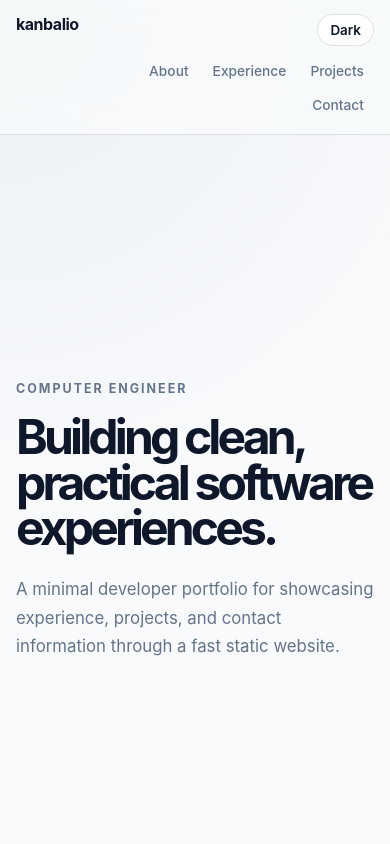
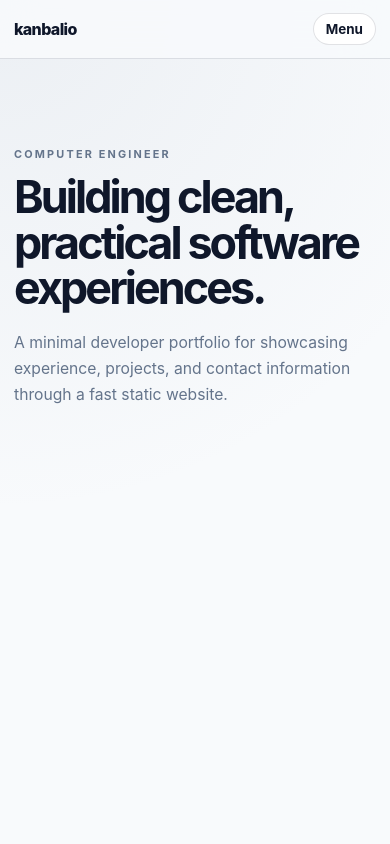
Before and after one commit to pjpangilinan/kanbalio, a React (Vite) app: page / in a window 390 px wide. Shown: the top 844 px of the page. Built offline with nearby package versions, Linux system fonts and the light colour scheme.

Commit message:
Added mobile navigation

```diff
--- a/src/App.css
+++ b/src/App.css
@@ -38,6 +38,7 @@ body {
   margin: 0;
   min-width: 320px;
   min-height: 100vh;
+  overflow-x: hidden;
   background:
     radial-gradient(circle at top left, rgba(148, 163, 184, 0.12), transparent 32rem),
     var(--background);
@@ -65,11 +66,12 @@ button {
   top: 0;
   z-index: 20;
   border-bottom: 1px solid var(--border);
-  background: color-mix(in srgb, var(--background) 82%, transparent);
+  background: color-mix(in srgb, var(--background) 90%, transparent);
   backdrop-filter: blur(18px);
 }
 
 .navbar {
+  position: relative;
   width: min(1120px, calc(100% - 32px));
   height: 72px;
   margin: 0 auto;
@@ -81,23 +83,17 @@ button {
 
 .brand {
   font-size: 1rem;
-  font-weight: 700;
-  letter-spacing: -0.03em;
+  font-weight: 800;
+  letter-spacing: -0.04em;
 }
 
-.nav-actions {
-  display: flex;
-  align-items: center;
-  gap: 16px;
-}
-
-.nav-links {
+.desktop-nav {
   display: flex;
   align-items: center;
   gap: 4px;
 }
 
-.nav-links a {
+.desktop-nav a {
   border-radius: 999px;
   padding: 8px 12px;
   color: var(--muted);
@@ -108,30 +104,47 @@ button {
     background-color 180ms ease;
 }
 
-.nav-links a:hover {
+.desktop-nav a:hover {
   background: var(--surface-soft);
   color: var(--text);
 }
 
-.theme-toggle {
+.theme-toggle,
+.menu-button {
   cursor: pointer;
   border: 1px solid var(--border);
-  border-radius: 999px;
-  padding: 8px 14px;
   background: var(--surface);
   color: var(--text);
-  font-size: 0.9rem;
-  font-weight: 600;
-  box-shadow: none;
   transition:
     transform 180ms ease,
     border-color 180ms ease,
     background-color 180ms ease;
 }
 
-.theme-toggle:hover {
+.theme-toggle {
+  margin-left: 8px;
+  border-radius: 999px;
+  padding: 8px 14px;
+  font-size: 0.9rem;
+  font-weight: 600;
+}
+
+.menu-button {
+  display: none;
+  border-radius: 999px;
+  padding: 7px 12px;
+  font-size: 0.84rem;
+  font-weight: 700;
+}
+
+.theme-toggle:hover,
+.menu-button:hover {
   transform: translateY(-1px);
   border-color: color-mix(in srgb, var(--accent) 36%, var(--border));
+}
+
+.mobile-menu {
+  display: none;
 }
 
 .page-section {
@@ -202,44 +215,121 @@ h2 {
 }
 
 @media (max-width: 760px) {
-  .navbar {
-    height: auto;
-    min-height: 72px;
-    padding: 14px 0;
-    align-items: flex-start;
+  html {
+    scroll-padding-top: 72px;
   }
 
-  .nav-actions {
-    flex-direction: column-reverse;
-    align-items: flex-end;
-    gap: 10px;
+  .navbar {
+    width: min(100% - 28px, 1120px);
+    height: 58px;
   }
 
-  .nav-links {
-    flex-wrap: wrap;
-    justify-content: flex-end;
+  .desktop-nav {
+    display: none;
   }
 
-  .nav-links a {
-    padding: 7px 10px;
-    font-size: 0.86rem;
+  .menu-button {
+    display: inline-flex;
+    align-items: center;
+    justify-content: center;
   }
 
-  .theme-toggle {
-    padding: 7px 12px;
-    font-size: 0.84rem;
+  .mobile-menu {
+    position: absolute;
+    top: 66px;
+    right: 14px;
+    display: flex;
+    width: min(220px, calc(100vw - 28px));
+    flex-direction: column;
+    gap: 4px;
+    border: 1px solid var(--border);
+    border-radius: 18px;
+    padding: 8px;
+    background: var(--surface);
+    box-shadow: var(--shadow);
+    opacity: 0;
+    pointer-events: none;
+    transform: translateY(-8px);
+    transition:
+      opacity 160ms ease,
+      transform 160ms ease;
+  }
+
+  .mobile-menu.is-open {
+    opacity: 1;
+    pointer-events: auto;
+    transform: translateY(0);
+  }
+
+  .mobile-menu a,
+  .mobile-menu button {
+    width: 100%;
+    cursor: pointer;
+    border: 0;
+    border-radius: 12px;
+    padding: 10px 11px;
+    background: transparent;
+    color: var(--muted);
+    font-size: 0.9rem;
+    font-weight: 650;
+    text-align: left;
+  }
+
+  .mobile-menu a:hover,
+  .mobile-menu button:hover {
+    background: var(--surface-soft);
+    color: var(--text);
   }
 
   .page-section {
     min-height: auto;
-    padding: 88px 0;
+    align-items: flex-start;
+    padding: 72px 0;
   }
 
   .hero-section {
-    min-height: calc(100vh - 72px);
+    min-height: calc(100vh - 58px);
+    padding-top: 88px;
+  }
+
+  .section-content {
+    width: min(100% - 28px, 1120px);
+  }
+
+  .hero-section h1 {
+    max-width: 100%;
+    font-size: clamp(2.35rem, 11.5vw, 3.5rem);
+    line-height: 1.02;
+    letter-spacing: -0.065em;
+  }
+
+  h2 {
+    font-size: clamp(2rem, 9vw, 2.8rem);
+    line-height: 1.05;
+  }
+
+  .eyebrow {
+    margin-bottom: 14px;
+    font-size: 0.68rem;
+    letter-spacing: 0.2em;
+  }
+
+  .section-lead {
+    margin-top: 18px;
+    font-size: 0.98rem;
+    line-height: 1.65;
   }
 
   .placeholder-grid {
     grid-template-columns: 1fr;
+    gap: 14px;
+    margin-top: 28px;
+  }
+
+  .placeholder-card {
+    min-height: 112px;
+    margin-top: 28px;
+    border-radius: 18px;
+    padding: 18px;
   }
 }
--- a/src/App.jsx
+++ b/src/App.jsx
@@ -24,43 +24,66 @@ function getInitialTheme() {
 
 function App() {
   const [theme, setTheme] = useState(getInitialTheme)
+  const [isMenuOpen, setIsMenuOpen] = useState(false)
 
   useEffect(() => {
     document.documentElement.setAttribute('data-theme', theme)
     localStorage.setItem('theme', theme)
   }, [theme])
 
-  const toggleTheme = () => {
+  function toggleTheme() {
     setTheme((currentTheme) => (currentTheme === 'dark' ? 'light' : 'dark'))
+  }
+
+  function closeMenu() {
+    setIsMenuOpen(false)
   }
 
   return (
     <div className="app">
       <header className="site-header">
         <nav className="navbar" aria-label="Main navigation">
-          <a className="brand" href="#about" aria-label="Go to about section">
+          <a className="brand" href="#about" onClick={closeMenu}>
             kanbalio
           </a>
 
-          <div className="nav-actions">
-            <div className="nav-links">
+          <div className="desktop-nav">
             {sections.map((section) => (
               <a key={section.id} href={`#${section.id}`}>
                 {section.label}
               </a>
             ))}
+
+            <button className="theme-toggle" type="button" onClick={toggleTheme}>
+              {theme === 'dark' ? 'Light' : 'Dark'}
+            </button>
           </div>
 
           <button
-              className="theme-toggle"
+            className="menu-button"
             type="button"
-              onClick={toggleTheme}
-              aria-label={`Switch to ${theme === 'dark' ? 'light' : 'dark'} mode`}
+            onClick={() => setIsMenuOpen((current) => !current)}
+            aria-expanded={isMenuOpen}
+            aria-controls="mobile-menu"
           >
-              {theme === 'dark' ? 'Light' : 'Dark'}
+            Menu
+          </button>
+        </nav>
+
+        <div
+          id="mobile-menu"
+          className={`mobile-menu ${isMenuOpen ? 'is-open' : ''}`}
+        >
+          {sections.map((section) => (
+            <a key={section.id} href={`#${section.id}`} onClick={closeMenu}>
+              {section.label}
+            </a>
+          ))}
+
+          <button type="button" onClick={toggleTheme}>
+            {theme === 'dark' ? 'Switch to light mode' : 'Switch to dark mode'}
           </button>
         </div>
-        </nav>
       </header>
 
       <main>
```
Lines whose indentation alone changed are shown as unchanged.
